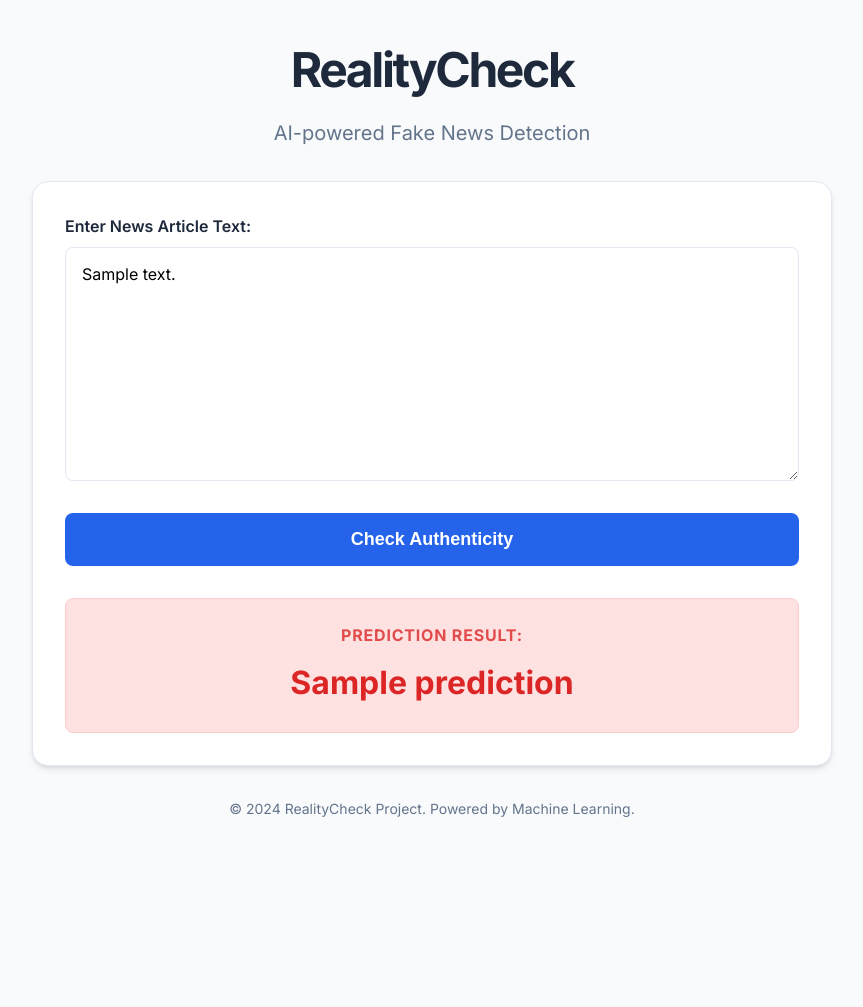
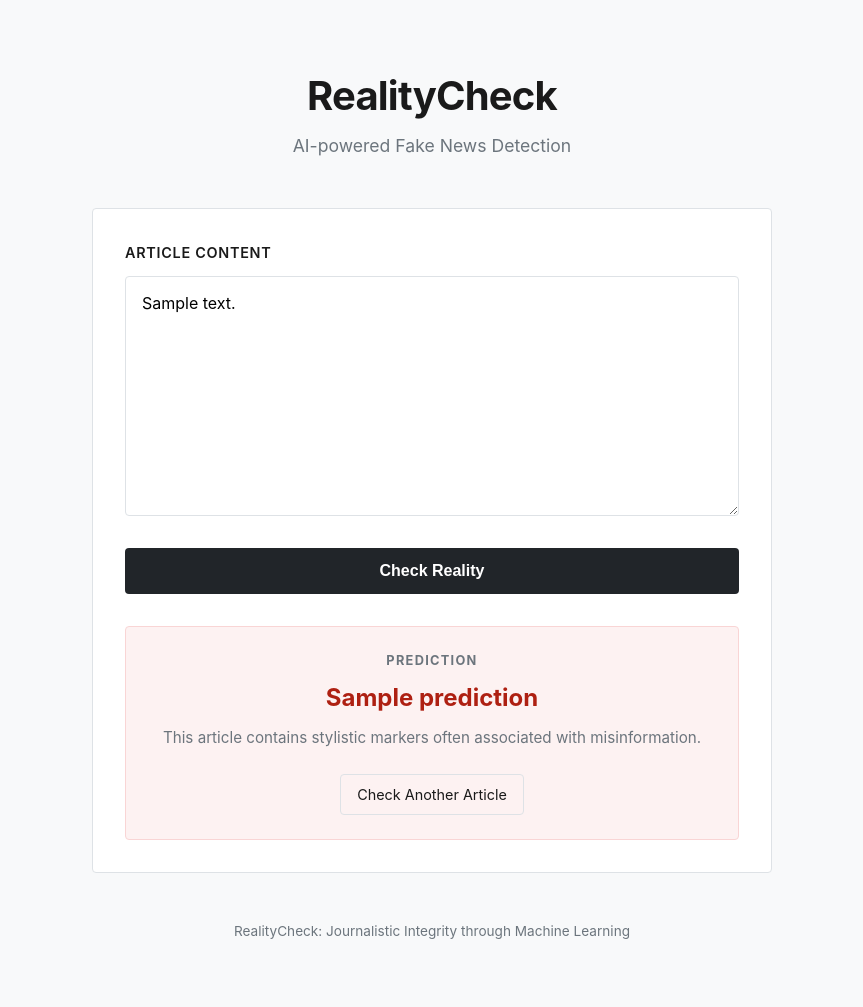
Before and after one commit to ts2004T/RealityCheck, a Flask app: template templates/index.html in a window 1280 px wide. Shown: the whole page, without its empty margins (208-1071 px from the left). Before the commit the page ends 817 px from the top, so only its background shows below. Run offline with Flask 3, Linux system fonts and the light colour scheme; the template is opened without the code that fills it: most values are stand-ins (such as "Sample title", 1, 10 or a date in 2020); parts of the project's set-up code (start-up, migrations or seed data) failed here and were passed over.

Commit message:
Update website design and user interface for fake news detection
Refactor static/style.css and templates/index.html to implement a minimal, journalistic, and academic UI/UX design.

Replit-Commit-Author: Agent
Replit-Commit-Session-Id: 39fc6a84-6ca5-4c2f-a74f-e4af9f199bc9
Replit-Commit-Checkpoint-Type: full_checkpoint
Replit-Commit-Event-Id: 356a8a7c-6688-429f-b490-b36e879ec9e1
Replit-Commit-Screenshot-Url: https://storage.googleapis.com/screenshot-production-us-central1/91879740-b792-49c5-9f82-e676a615d86e/39fc6a84-6ca5-4c2f-a74f-e4af9f199bc9/jWbQHJy
Replit-Helium-Checkpoint-Created: true

```diff
--- a/static/style.css
+++ b/static/style.css
@@ -1,13 +1,17 @@
 :root {
-    --primary-color: #2563eb;
-    --primary-hover: #1d4ed8;
-    --background-color: #f8fafc;
-    --card-background: #ffffff;
-    --text-color: #1e293b;
-    --subtitle-color: #64748b;
-    --real-color: #16a34a;
-    --fake-color: #dc2626;
-    --border-color: #e2e8f0;
+    --background: #f8f9fa;
+    --foreground: #1a1a1a;
+    --muted-foreground: #6c757d;
+    --border: #dee2e6;
+    --card: #ffffff;
+    --primary: #212529;
+    --primary-hover: #000000;
+    --real-accent: #2d6a4f;
+    --real-bg: #f1f8f5;
+    --real-border: #d8e9e1;
+    --fake-accent: #ae2012;
+    --fake-bg: #fdf2f2;
+    --fake-border: #f9d5d5;
 }
 
 * {
@@ -17,22 +21,22 @@
 }
 
 body {
-    font-family: 'Inter', sans-serif;
-    background-color: var(--background-color);
-    color: var(--text-color);
+    font-family: -apple-system, BlinkMacSystemFont, "Inter", "Segoe UI", Roboto, sans-serif;
+    background-color: var(--background);
+    color: var(--foreground);
     line-height: 1.6;
     display: flex;
     justify-content: center;
     min-height: 100vh;
-    padding: 2rem;
+    padding: 4rem 1rem;
 }
 
 .container {
     width: 100%;
-    max-width: 800px;
+    max-width: 680px;
     display: flex;
     flex-direction: column;
-    gap: 2rem;
+    gap: 3rem;
 }
 
 header {
@@ -40,25 +44,23 @@ header {
 }
 
 h1 {
-    font-size: 3rem;
+    font-size: 2.5rem;
     font-weight: 700;
-    color: var(--text-color);
-    letter-spacing: -0.05em;
-    margin-bottom: 0.5rem;
+    letter-spacing: -0.02em;
+    margin-bottom: 0.25rem;
 }
 
 .subtitle {
-    font-size: 1.25rem;
-    color: var(--subtitle-color);
+    font-size: 1.1rem;
+    color: var(--muted-foreground);
     font-weight: 400;
 }
 
 .card {
-    background-color: var(--card-background);
+    background-color: var(--card);
     padding: 2rem;
-    border-radius: 1rem;
-    box-shadow: 0 4px 6px -1px rgba(0, 0, 0, 0.1), 0 2px 4px -1px rgba(0, 0, 0, 0.06);
-    border: 1px solid var(--border-color);
+    border-radius: 4px;
+    border: 1px solid var(--border);
 }
 
 .form-group {
@@ -67,87 +69,118 @@ h1 {
 
 label {
     display: block;
-    margin-bottom: 0.5rem;
+    margin-bottom: 0.75rem;
     font-weight: 600;
-    color: var(--text-color);
+    font-size: 0.9rem;
+    text-transform: uppercase;
+    letter-spacing: 0.05em;
 }
 
 textarea {
     width: 100%;
     padding: 1rem;
-    border: 1px solid var(--border-color);
-    border-radius: 0.5rem;
+    border: 1px solid var(--border);
+    border-radius: 4px;
     font-family: inherit;
     font-size: 1rem;
     resize: vertical;
-    transition: border-color 0.2s;
+    min-height: 240px;
+    transition: border-color 0.15s ease;
 }
 
 textarea:focus {
     outline: none;
-    border-color: var(--primary-color);
-    box-shadow: 0 0 0 3px rgba(37, 99, 235, 0.1);
+    border-color: var(--primary);
 }
 
 .btn {
     display: block;
     width: 100%;
-    padding: 1rem;
-    background-color: var(--primary-color);
+    padding: 0.875rem;
+    background-color: var(--primary);
     color: white;
     border: none;
-    border-radius: 0.5rem;
-    font-size: 1.125rem;
+    border-radius: 4px;
+    font-size: 1rem;
     font-weight: 600;
     cursor: pointer;
-    transition: background-color 0.2s;
+    transition: background-color 0.15s ease;
 }
 
 .btn:hover {
     background-color: var(--primary-hover);
 }
 
+.btn:disabled {
+    opacity: 0.5;
+    cursor: not-allowed;
+}
+
+.loading-text {
+    display: none;
+    text-align: center;
+    font-size: 0.9rem;
+    color: var(--muted-foreground);
+    margin-top: 1rem;
+}
+
 .result {
     margin-top: 2rem;
     padding: 1.5rem;
-    border-radius: 0.5rem;
+    border-radius: 4px;
     text-align: center;
-    animation: fadeIn 0.5s ease-out;
+    border: 1px solid transparent;
 }
 
 .result h2 {
-    font-size: 1rem;
+    font-size: 0.8rem;
     text-transform: uppercase;
-    letter-spacing: 0.05em;
+    letter-spacing: 0.1em;
     margin-bottom: 0.5rem;
-    opacity: 0.8;
+    color: var(--muted-foreground);
 }
 
 .prediction-text {
-    font-size: 2rem;
+    font-size: 1.5rem;
     font-weight: 700;
+    margin-bottom: 0.5rem;
+}
+
+.explanation {
+    font-size: 0.95rem;
+    color: var(--muted-foreground);
 }
 
 .result.real {
-    background-color: #dcfce7;
-    color: var(--real-color);
-    border: 1px solid #bbf7d0;
+    background-color: var(--real-bg);
+    color: var(--real-accent);
+    border-color: var(--real-border);
 }
 
 .result.fake {
-    background-color: #fee2e2;
-    color: var(--fake-color);
-    border: 1px solid #fecaca;
+    background-color: var(--fake-bg);
+    color: var(--fake-accent);
+    border-color: var(--fake-border);
 }
 
 footer {
     text-align: center;
-    color: var(--subtitle-color);
-    font-size: 0.875rem;
-    margin-top: auto;
+    color: var(--muted-foreground);
+    font-size: 0.85rem;
 }
 
-@keyframes fadeIn {
-    from { opacity: 0; transform: translateY(10px); }
-    to { opacity: 1; transform: translateY(0); }
+.btn-secondary {
+    display: inline-block;
+    margin-top: 1.5rem;
+    background: transparent;
+    border: 1px solid var(--border);
+    padding: 0.5rem 1rem;
+    border-radius: 4px;
+    color: var(--foreground);
+    text-decoration: none;
+    font-size: 0.9rem;
 }
+
+.btn-secondary:hover {
+    background: var(--background);
+}
--- a/templates/index.html
+++ b/templates/index.html
@@ -3,9 +3,8 @@
 <head>
     <meta charset="UTF-8">
     <meta name="viewport" content="width=device-width, initial-scale=1.0">
-    <title>RealityCheck - Fake News Detection</title>
+    <title>RealityCheck - AI Fake News Detection</title>
     <link rel="stylesheet" href="{{ url_for('static', filename='style.css') }}">
-    <link href="https://fonts.googleapis.com/css2?family=Inter:wght@400;600;700&display=swap" rel="stylesheet">
 </head>
 <body>
     <div class="container">
@@ -16,26 +15,59 @@
 
         <main>
             <div class="card">
-                <form action="/" method="POST">
+                <form id="checkForm" action="/" method="POST">
                     <div class="form-group">
-                        <label for="text">Enter News Article Text:</label>
-                        <textarea id="text" name="text" rows="10" placeholder="Paste the news article content here..." required>{{ input_text }}</textarea>
+                        <label for="text">Article Content</label>
+                        <textarea
+                            id="text"
+                            name="text"
+                            placeholder="Paste the full news article here..."
+                            required
+                        >{{ input_text }}</textarea>
                     </div>
-                    <button type="submit" class="btn">Check Authenticity</button>
+                    <button type="submit" id="submitBtn" class="btn">Check Reality</button>
+                    <p id="loadingText" class="loading-text">Analyzing content...</p>
                 </form>
 
                 {% if prediction %}
                 <div class="result {% if 'REAL' in prediction %}real{% else %}fake{% endif %}">
-                    <h2>Prediction Result:</h2>
+                    <h2>Prediction</h2>
                     <p class="prediction-text">{{ prediction }}</p>
+                    <p class="explanation">
+                        {% if 'REAL' in prediction %}
+                        This article demonstrates linguistic patterns typical of factual reporting.
+                        {% else %}
+                        This article contains stylistic markers often associated with misinformation.
+                        {% endif %}
+                    </p>
+                    <a href="/" class="btn-secondary">Check Another Article</a>
                 </div>
                 {% endif %}
             </div>
         </main>
 
         <footer>
-            <p>&copy; 2024 RealityCheck Project. Powered by Machine Learning.</p>
+            <p>RealityCheck: Journalistic Integrity through Machine Learning</p>
         </footer>
     </div>
+
+    <script>
+        const textarea = document.getElementById('text');
+        const submitBtn = document.getElementById('submitBtn');
+        const form = document.getElementById('checkForm');
+        const loadingText = document.getElementById('loadingText');
+
+        function toggleButton() {
+            submitBtn.disabled = !textarea.value.trim();
+        }
+
+        textarea.addEventListener('input', toggleButton);
+        toggleButton();
+
+        form.addEventListener('submit', () => {
+            submitBtn.style.display = 'none';
+            loadingText.style.display = 'block';
+        });
+    </script>
 </body>
 </html>
```
Also changed, not shown: attached_assets/Pasted-Design-the-UI-UX-for-the-web-application-RealityCheck-a_1767640210934.txt (added, +78 -0 lines).
